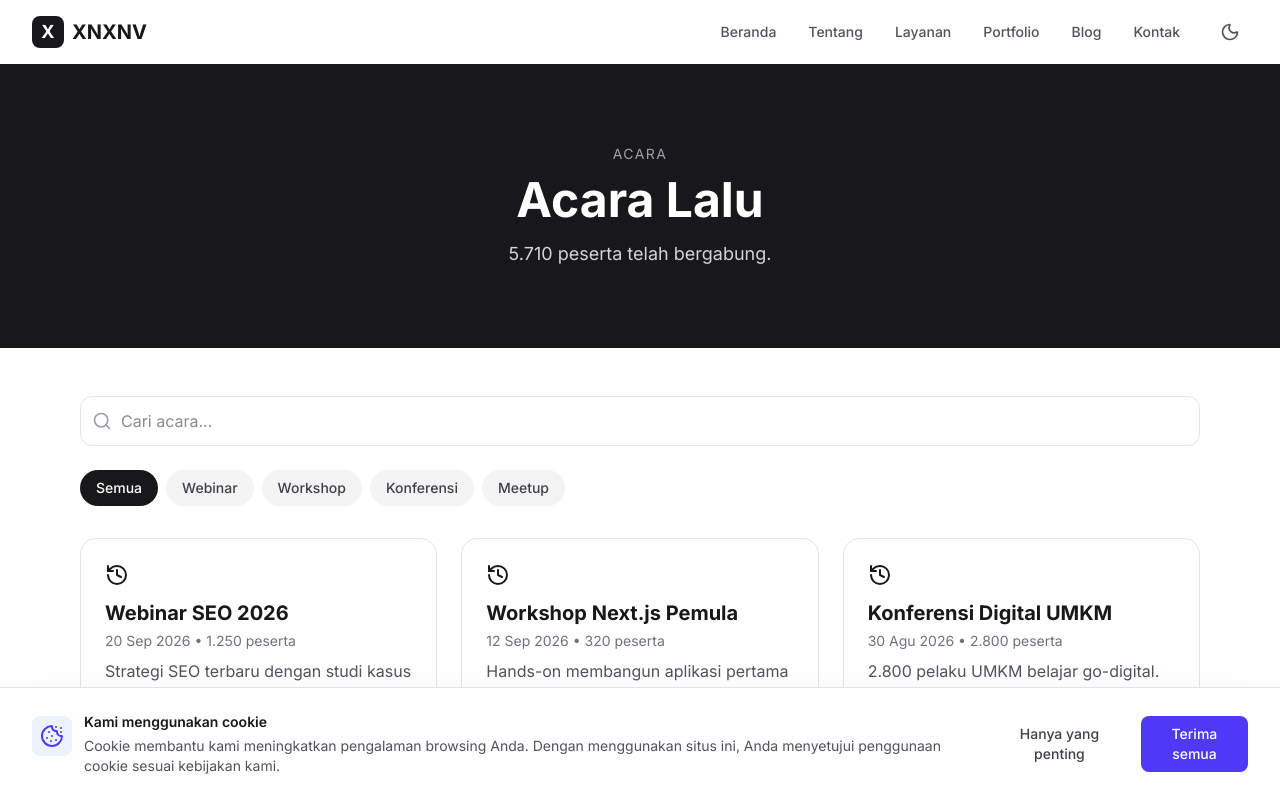
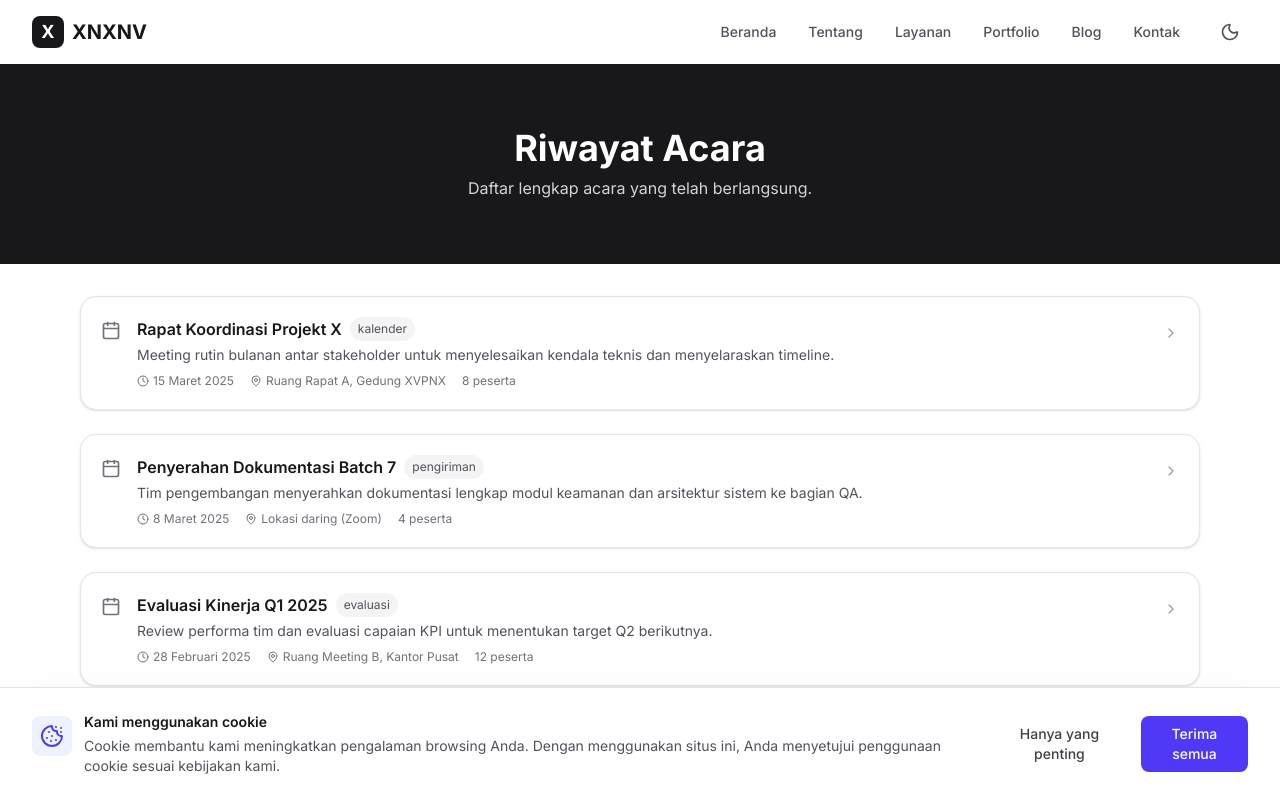
Before and after one commit to aryaapriawann-dev/XNXNV, a Next.js app: page /events/past in a window 1280 px wide. Shown: the top 798 px of the page. Built offline with nearby package versions, Linux system fonts and the light colour scheme.

Commit message:
feat(events): add past events archive page with full history

```diff
--- a/src/app/events/past/page.tsx
+++ b/src/app/events/past/page.tsx
@@ -1,42 +1,68 @@
 "use client";
 import { useMemo, useState } from "react";
 import Link from "next/link";
-import { Search, History, ChevronRight } from "lucide-react";
-const ACARA = [
-  { id: "1", nama: "Webinar SEO 2026", tanggal: "20 Sep 2026", peserta: 1250, kategori: "webinar", ringkasan: "Strategi SEO terbaru dengan studi kasus klien." },
-  { id: "2", nama: "Workshop Next.js Pemula", tanggal: "12 Sep 2026", peserta: 320, kategori: "workshop", ringkasan: "Hands-on membangun aplikasi pertama dengan Next.js." },
-  { id: "3", nama: "Konferensi Digital UMKM", tanggal: "30 Agu 2026", peserta: 2800, kategori: "konferensi", ringkasan: "2.800 pelaku UMKM belajar go-digital." },
-  { id: "4", nama: "Meetup Developer Jakarta", tanggal: "15 Agu 2026", peserta: 150, kategori: "meetup", ringkasan: "Ngobrol santai soal AI dan web performance." },
-  { id: "5", nama: "Webinar Copywriting", tanggal: "2 Agu 2026", peserta: 980, kategori: "webinar", ringkasan: "Teknik menulis landing page yang konversi." },
-  { id: "6", nama: "Workshop UI Figma", tanggal: "20 Jul 2026", peserta: 210, kategori: "workshop", ringkasan: "Dari wireframe ke prototype siap handoff." },
+import { Search, Calendar, Clock, MapPin, ChevronRight } from "lucide-react";
+
+const DATA = [
+  { id: "1", title: "Rapat Koordinasi Projekt X",
+    date: "15 Maret 2025",
+    desc: "Meeting rutin bulanan antar stakeholder untuk menyelesaikan kendala teknis dan menyelaraskan timeline.",
+    category: "kalender", location: "Ruang Rapat A, Gedung XVPNX", attendees: 8 },
+  { id: "2", title: "Penyerahan Dokumentasi Batch 7",
+    date: "8 Maret 2025",
+    desc: "Tim pengembangan menyerahkan dokumentasi lengkap modul keamanan dan arsitektur sistem ke bagian QA.",
+    category: "pengiriman", location: "Lokasi daring (Zoom)", attendees: 4 },
+  { id: "3", title: "Evaluasi Kinerja Q1 2025",
+    date: "28 Februari 2025",
+    desc: "Review performa tim dan evaluasi capaian KPI untuk menentukan target Q2 berikutnya.",
+    category: "evaluasi", location: "Ruang Meeting B, Kantor Pusat", attendees: 12 },
+  { id: "4", title: "Pelatihan Keamanan Siber Dasar",
+    date: "19 Februari 2025",
+    desc: "Workshop singkat untuk seluruh staf tentang praktik keamanan dasar seperti manajemen kata sandi dan phishing awareness.",
+    category: "pelatihan", location: "Gedung XVPNX", attendees: 24 },
+  { id: "5", title: "Riset Pasar untuk Fitur Baru",
+    date: "10 Februari 2025",
+    desc: "Diskusi awal terkait survei kebutuhan pengguna untuk menentukan fitur prioritas rilis berikutnya.",
+    category: "riset", location: "Lokasi daring (Zoom)", attendees: 6 },
+  { id: "6", title: "Penandatanganan MoU dengan Partner",
+    date: "3 Februari 2025",
+    desc: "Memperkuat hubungan strategis dengan partner industri melalui kesepakatan resmi yang ditandatangani.",
+    category: "mitra", location: "Gedung XVPNX", attendees: 10 }
 ];
-const CATS = [{ id: "all", label: "Semua" }, { id: "webinar", label: "Webinar" }, { id: "workshop", label: "Workshop" }, { id: "konferensi", label: "Konferensi" }, { id: "meetup", label: "Meetup" }] as const;
-export default function PastEventsPage() {
-  const [q, setQ] = useState(""); const [cat, setCat] = useState<string>("all");
-  const f = useMemo(() => ACARA.filter((a) => (cat === "all" || a.kategori === cat) && (a.nama + a.ringkasan).toLowerCase().includes(q.toLowerCase())), [q, cat]);
-  const total = useMemo(() => f.reduce((s, a) => s + a.peserta, 0), [f]);
+
+export default function Page() {
   return (
     <div className="flex flex-col min-h-screen">
-      <section className="py-20 bg-zinc-900 text-white text-center"><div className="max-w-4xl mx-auto px-4">
-        <p className="text-sm uppercase tracking-widest text-zinc-400 mb-3">Acara</p>
-        <h1 className="text-4xl sm:text-5xl font-bold mb-4">Acara Lalu</h1>
-        <p className="text-lg text-zinc-300">{total.toLocaleString("id-ID")} peserta telah bergabung.</p></div></section>
-      <section className="py-12 bg-white dark:bg-slate-950"><div className="max-w-6xl mx-auto px-4">
-        <div className="relative mb-6"><Search className="absolute left-3 top-1/2 -translate-y-1/2 h-5 w-5 text-zinc-400" />
-          <input value={q} onChange={(e) => setQ(e.target.value)} placeholder="Cari acara..."
-            className="w-full pl-10 pr-4 py-3 rounded-xl border border-zinc-200 dark:border-slate-700 bg-white dark:bg-slate-900 text-zinc-900 dark:text-white" /></div>
-        <div className="flex flex-wrap gap-2 mb-8">{CATS.map((c) => (
-          <button key={c.id} onClick={() => setCat(c.id)} className={`px-4 py-2 rounded-full text-sm font-medium transition-colors ${cat === c.id ? "bg-zinc-900 text-white dark:bg-white dark:text-zinc-900" : "bg-zinc-100 text-zinc-700 dark:bg-slate-800 dark:text-zinc-300"}`}>{c.label}</button>))}</div>
-        <div className="grid grid-cols-1 md:grid-cols-2 lg:grid-cols-3 gap-6">{f.map((a) => (
-          <div key={a.id} className="p-6 rounded-2xl border border-zinc-200 dark:border-slate-800 bg-white dark:bg-slate-900">
-            <History className="h-6 w-6 text-zinc-900 dark:text-white mb-3" />
-            <h2 className="text-xl font-bold text-zinc-900 dark:text-white mb-1">{a.nama}</h2>
-            <p className="text-sm text-zinc-500 mb-2">{a.tanggal} • {a.peserta.toLocaleString("id-ID")} peserta</p>
-            <p className="text-zinc-600 dark:text-zinc-400">{a.ringkasan}</p>
-          </div>))}</div>
-        {f.length === 0 && <p className="text-center text-zinc-500 py-12">Tidak ada acara yang cocok.</p>}
-        <div className="flex justify-center mt-12"><Link href="/events/register" className="inline-flex items-center gap-2 px-6 py-3 bg-zinc-900 text-white rounded-full font-semibold hover:bg-zinc-700 transition-colors">Daftar Acara Berikutnya <ChevronRight className="h-5 w-5" /></Link></div>
-      </div></section>
+      <section className="py-16 bg-zinc-900 text-white text-center">
+        <div className="max-w-4xl mx-auto px-4">
+          <h1 className="text-4xl font-bold mb-2">Riwayat Acara</h1>
+          <p className="text-zinc-300">Daftar lengkap acara yang telah berlangsung.</p>
+        </div>
+      </section>
+      <section className="py-8 bg-white dark:bg-zinc-950">
+        <div className="max-w-6xl mx-auto px-4">
+          <div className="space-y-6">
+            {DATA.map((item) => (
+              <div key={item.id} className="flex gap-4 items-start p-5 rounded-2xl border border-zinc-200 dark:border-zinc-700 bg-white dark:bg-zinc-900 shadow-sm hover:shadow-md transition-shadow">
+                <Calendar className="w-5 h-5 text-zinc-500 shrink-0 mt-1" />
+                <div className="flex-1 min-w-0">
+                  <div className="flex items-center gap-2 flex-wrap">
+                    <h3 className="font-semibold text-zinc-900 dark:text-white">{item.title}</h3>
+                    <span className="text-xs px-2 py-1 rounded-full bg-zinc-100 dark:bg-zinc-800 text-zinc-600 dark:text-zinc-300">{item.category}</span>
+                  </div>
+                  <p className="text-sm text-zinc-600 dark:text-zinc-400 mt-1">{item.desc}</p>
+                  <div className="flex flex-wrap gap-x-4 gap-y-1 text-xs text-zinc-500 dark:text-zinc-400 mt-2">
+                    <span className="inline-flex items-center gap-1"><Clock className="w-3 h-3" />{item.date}</span>
+                    {item.location && <span className="inline-flex items-center gap-1"><MapPin className="w-3 h-3" />{item.location}</span>}
+                    {item.attendees > 0 && <span>{item.attendees} peserta</span>}
+                  </div>
+                </div>
+                <ChevronRight className="w-4 h-4 text-zinc-400 shrink-0 mt-2" />
+              </div>
+            ))}
+          </div>
+        </div>
+      </section>
     </div>
   );
 }
```
